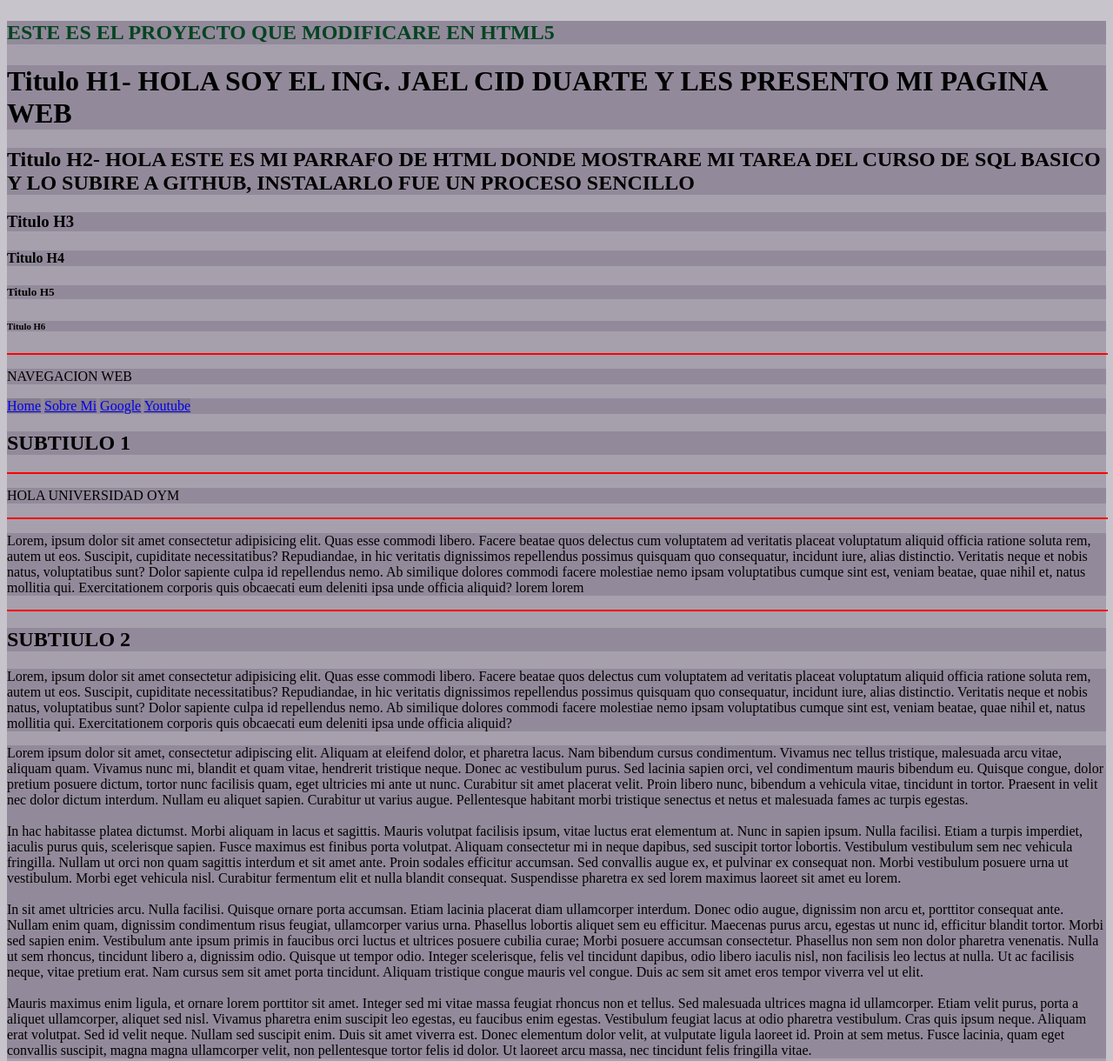
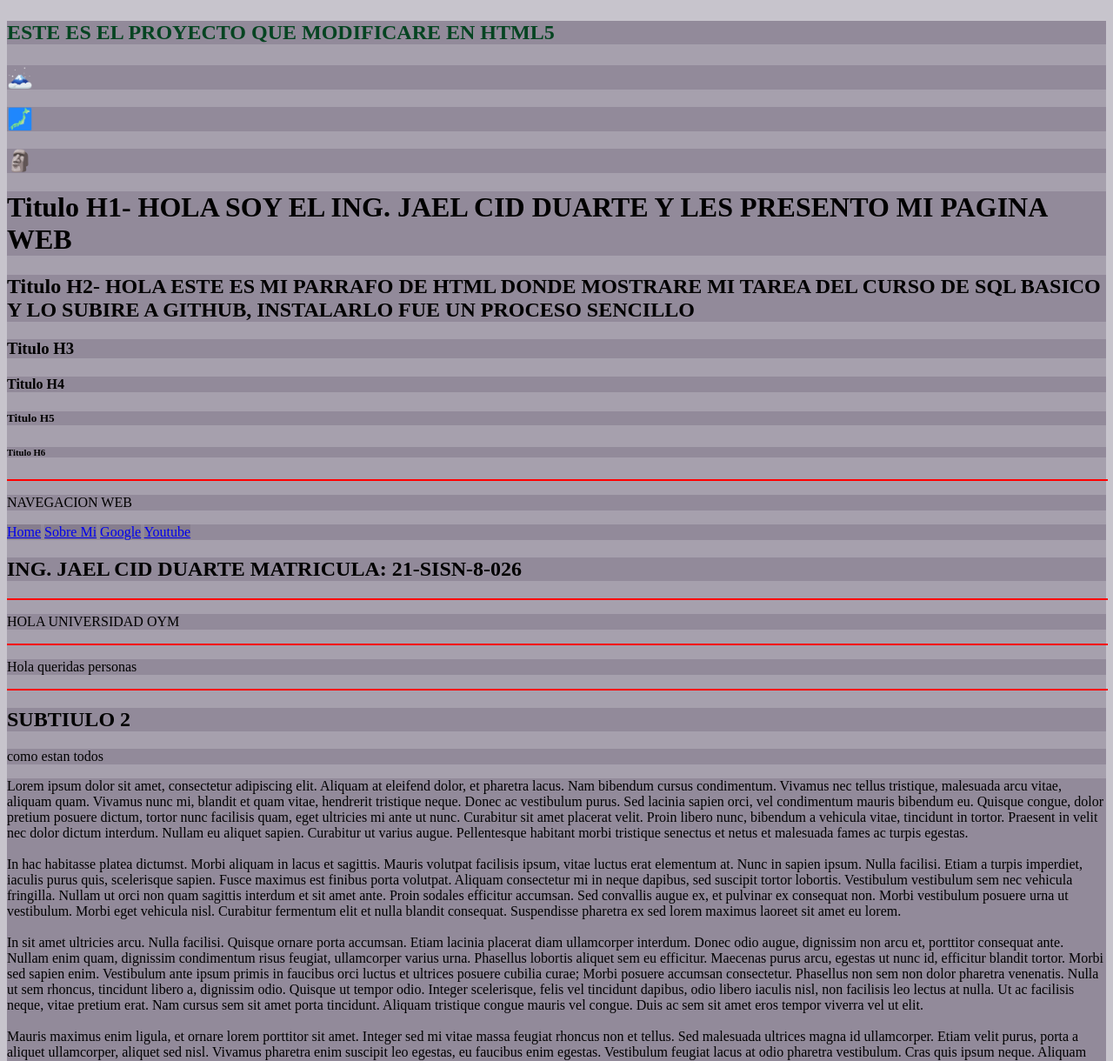
Before and after one commit to JaelCidDuarte/RECURSOSDELCURSODEHTML, a plain HTML site: page index.html in a window 1280 px wide. Shown: the top 1220 px of the page at 87% size. Drawn offline with Linux system fonts and the light colour scheme.

Commit message:
se agrega el proyecto

```diff
--- a/index.html
+++ b/index.html
@@ -41,7 +41,7 @@
 </head>
 
 <body>
-    <p style="font-size: 24px; font-weight: bold; color: #054421;">ESTE ES EL PROYECTO QUE MODIFICARE EN HTML5</p>
+    <p style="font-size: 24px; font-weight: bold; color: #054421;">ESTE ES EL PROYECTO QUE MODIFICARE EN HTML5<h2>&#128507;</h2> <h2>&#128510;</h2><h2>&#128511;</h2></p>
 
     <!--TIPOS DE ENCABEZADOS, H1....HH6-->
 
@@ -66,7 +66,7 @@
     </nav>
 
     <h2>
-        SUBTIULO 1
+        ING. JAEL CID DUARTE MATRICULA: 21-SISN-8-026
 
     </h2>
 
@@ -85,29 +85,16 @@
     <!--SOY UN PARROFO DE VARIAS LIENAS-->
 
     <p>
-        Lorem, ipsum dolor sit amet consectetur adipisicing elit. Quas esse commodi libero. Facere beatae quos delectus
-        cum voluptatem ad veritatis placeat voluptatum aliquid officia ratione soluta rem, autem ut eos. Suscipit,
-        cupiditate necessitatibus? Repudiandae,
-        in hic veritatis dignissimos repellendus possimus quisquam quo consequatur, incidunt iure, alias distinctio.
-        Veritatis neque et nobis natus, voluptatibus sunt? Dolor sapiente culpa id repellendus nemo. Ab similique
-        dolores commodi facere molestiae
-        nemo ipsam voluptatibus cumque sint est, veniam beatae, quae nihil et, natus mollitia qui. Exercitationem
-        corporis quis obcaecati eum deleniti ipsa unde officia aliquid? lorem lorem
+        Hola queridas personas
     </p>
+
     <hr style="border: 1px solid red; background-color: blue; width: 100%;">
 
     <h2>
         SUBTIULO 2
     </h2>
     <p>
-        Lorem, ipsum dolor sit amet consectetur adipisicing elit. Quas esse commodi libero. Facere beatae quos delectus
-        cum voluptatem ad veritatis placeat voluptatum aliquid officia ratione soluta rem, autem ut eos. Suscipit,
-        cupiditate necessitatibus? Repudiandae,
-        in hic veritatis dignissimos repellendus possimus quisquam quo consequatur, incidunt iure, alias distinctio.
-        Veritatis neque et nobis natus, voluptatibus sunt? Dolor sapiente culpa id repellendus nemo. Ab similique
-        dolores commodi facere molestiae
-        nemo ipsam voluptatibus cumque sint est, veniam beatae, quae nihil et, natus mollitia qui. Exercitationem
-        corporis quis obcaecati eum deleniti ipsa unde officia aliquid?
+        como estan todos
     </p>
     <!--SOY UN PARROFO DE VARIAS LIENAS-->
     <p>
@@ -189,6 +176,9 @@
     <img src="img/HTML.png" alt="AQUI VA UNA IMAGEN">
     <br> <br>
 
+<img src="https://www.udoym.edu.do/noticias-articulos/wp-content/uploads/2023/03/llamado-pago-graduacion-santiago.jpg" alt="">
+
+
     <!--IMAGEN WEB: Ruta Absoluta para la imagen web:-->
 
     <h3>IMAGEN WEB: Ruta Absoluta para la imagen web:</h3>
@@ -196,7 +186,7 @@
     <img src="https://cdn.computerhoy.com/sites/navi.axelspringer.es/public/styles/1200/public/media/image/2021/09/mejor-aplicacion-fondos-pantalla-animados-llegaria-android-dentro-poco-2482649.jpg?itok=MzFSaRMp"
         width="350" height="250" alt="AQUI VA UNA IMAGEN">
     <hr style="border: 1px solid red; background-color: blue; width: 100%;">
-
+<img src="https://www.google.com/url?sa=i&url=https%3A%2F%2Fwww.udoym.edu.do%2Fnoticias-articulos%2Fnoticias%2F&psig=AOvVaw20PeLZO6s2JDSLodUyiMPd&ust=1697422737630000&source=images&cd=vfe&opi=89978449&ved=0CBEQjRxqFwoTCOj_2tD-9oEDFQAAAAAdAAAAABAI.JPG" alt="">
     <br> <br>
 
     <!--USOS DE IMAGENES JPG, PNG, .GI-->
@@ -209,7 +199,7 @@
 
     <img src="img/img.png " alt="LIBRO DE LA SELVA " height="600 " width="500 ">
 
-
+    <img src="https://www.udoym.edu.do/wp-content/uploads/2021/01/logo-oym-recuadro-azul.jpg" alt="">
     <!--Lista de Emoticones-->
 
     <hr style="border: 1px solid red; background-color: blue; width: 100%;">
@@ -251,7 +241,7 @@
         <source src="video/video.mp4">
         Tu navegador no soporta la reproducción de video.
     </video>
-
+    <iframe width="560" height="315" src="https://www.youtube.com/embed/M4-6Sx_VZa4?si=D-AzVVdn4fdMpVTI" title="YouTube video player" frameborder="0" allow="accelerometer; autoplay; clipboard-write; encrypted-media; gyroscope; picture-in-picture; web-share" allowfullscreen></iframe>
     <!--MOSTRAR VIDEO WEB-->
 
     <hr style="border: 1px solid red; background-color: blue; width: 100%;">
```
